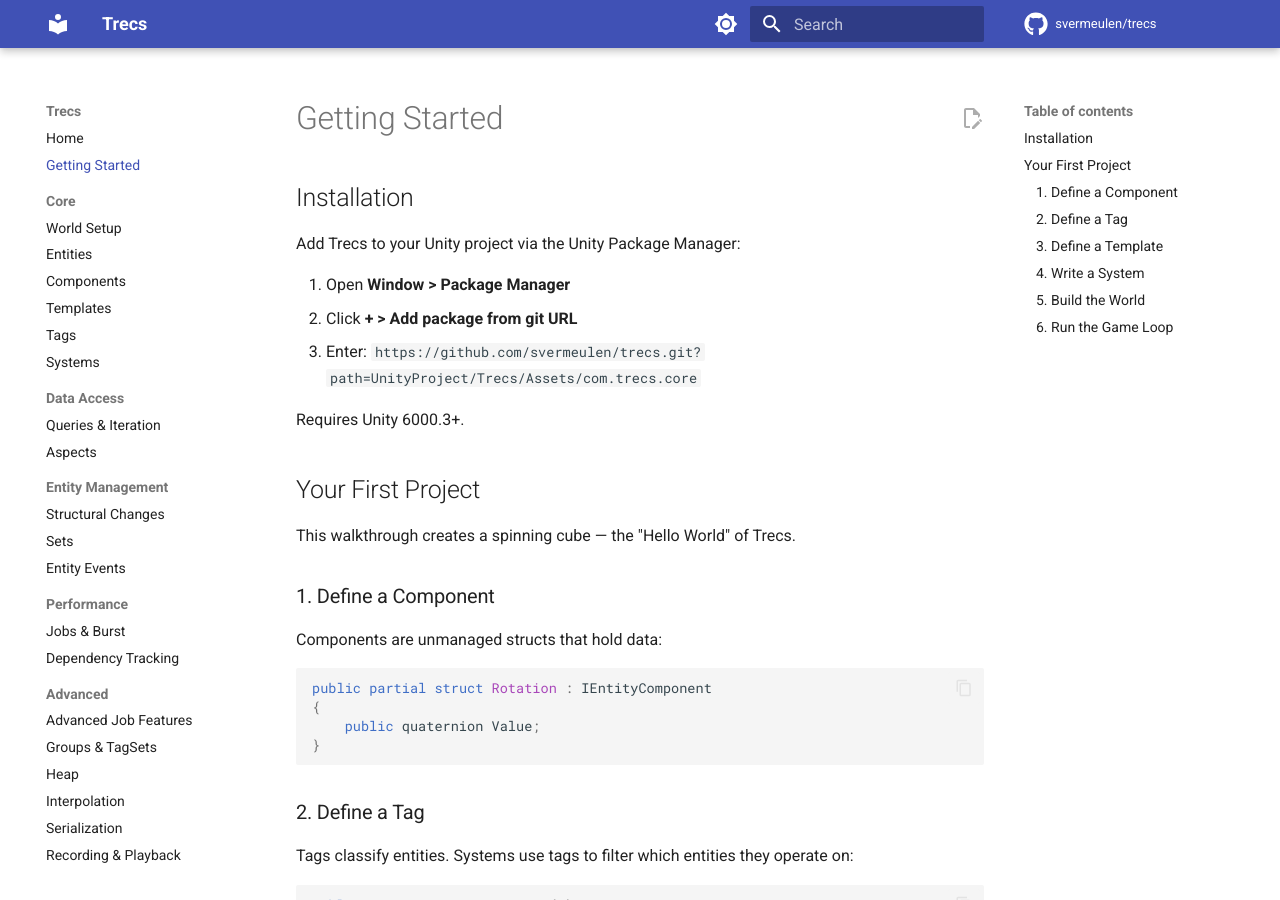
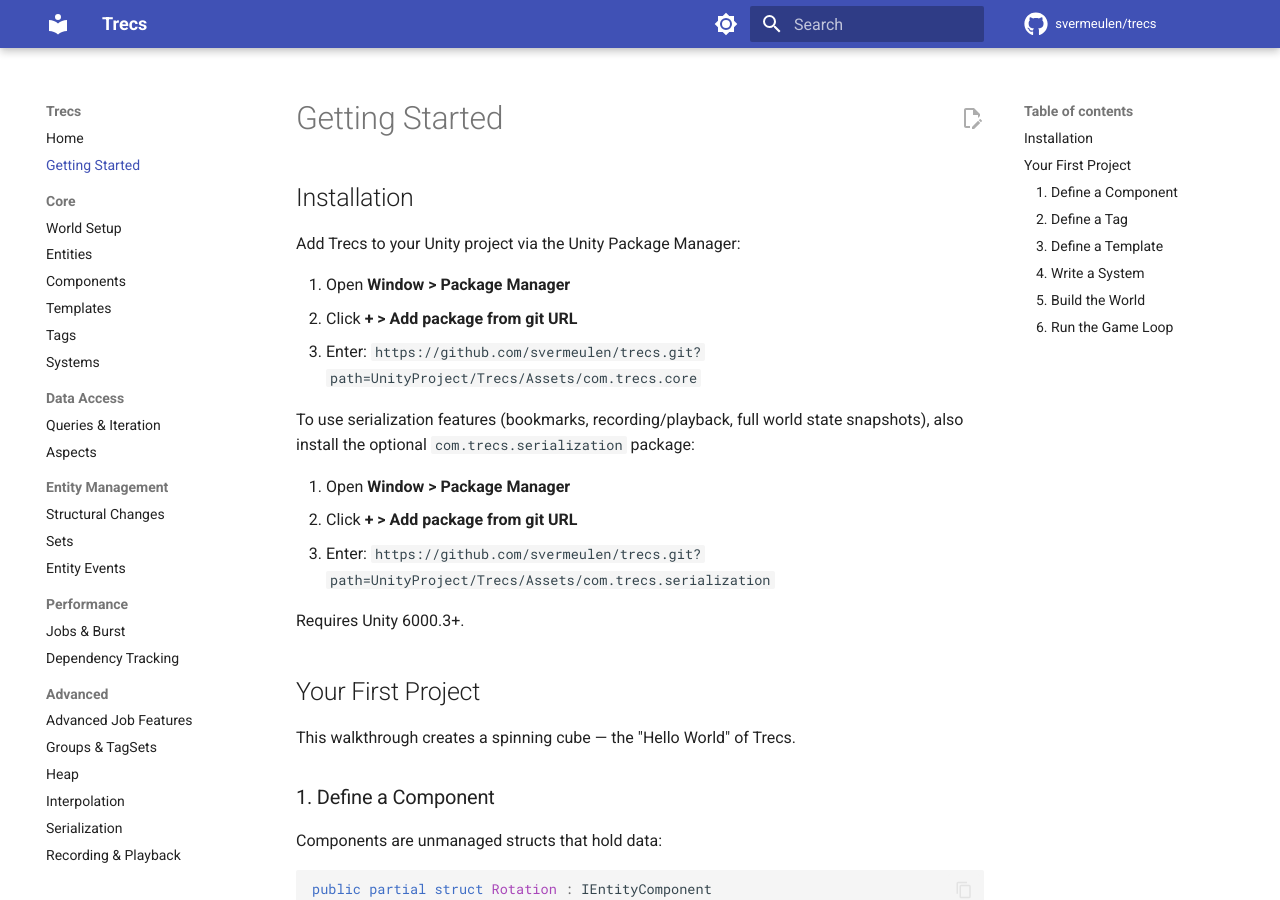
Before and after one commit to svermeulen/trecs, an MkDocs documentation site: the page built from docs/getting-started.md, in a window 1280 px wide and 900 px high. Built offline with MkDocs 1.6.1 and Material for MkDocs 9.7.7, drawn with Linux system fonts in a browser that asks for light colours; comment, search, counter and statistics services are not loaded.

Commit message:
Installation docs

```diff
--- a/docs/getting-started.md
+++ b/docs/getting-started.md
@@ -7,6 +7,12 @@
 1. Open **Window > Package Manager**
 2. Click **+ > Add package from git URL**
 3. Enter: `https://github.com/svermeulen/trecs.git?path=UnityProject/Trecs/Assets/com.trecs.core`
+
+To use serialization features (bookmarks, recording/playback, full world state snapshots), also install the optional `com.trecs.serialization` package:
+
+1. Open **Window > Package Manager**
+2. Click **+ > Add package from git URL**
+3. Enter: `https://github.com/svermeulen/trecs.git?path=UnityProject/Trecs/Assets/com.trecs.serialization`
 
 Requires Unity 6000.3+.
 
```
Also changed, not shown: README.md (+6 -0 lines).
